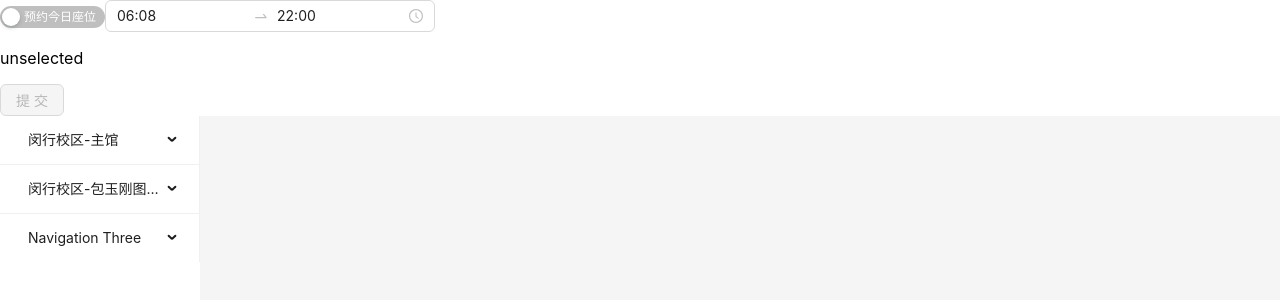
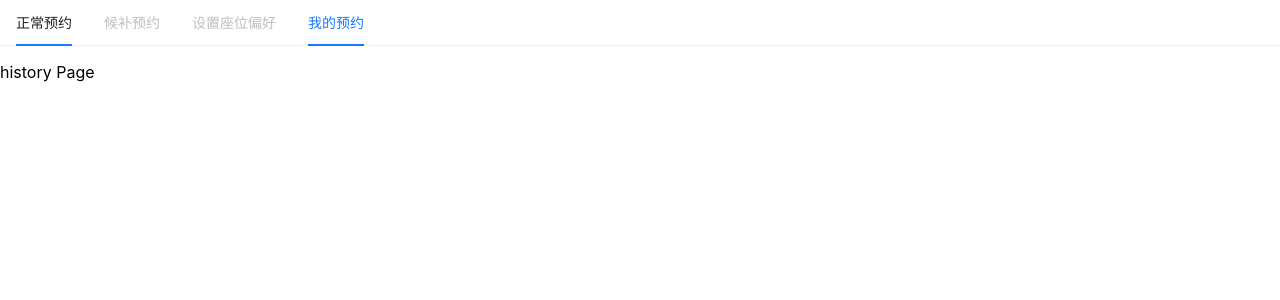
Before and after one commit to SS80194/LibraryAppointment-FrontEnd, a React (Create React App) app: page /history in a window 1280 px wide. Shown: the top 300 px of the page. Built offline with nearby package versions, Linux system fonts and the light colour scheme.

Commit message:
加入导航栏和菜单

```diff
--- /dev/null
+++ b/src/Components/navbar.tsx
@@ -0,0 +1,43 @@
+import {Menu} from "antd"
+import type { MenuProps } from 'antd';
+import {useState} from "react"
+import {useNavigate} from "react-router-dom"
+
+type MenuItem = Required<MenuProps>['items'][number];
+
+const items: MenuItem[] = [
+    {
+      label: '正常预约',
+      key: 'appoint',
+    },
+    {
+      label: '候补预约',
+      key: 'candidate',
+      disabled: true,
+    },
+    {
+        label: '设置座位偏好',
+        key : 'preference',
+        disabled: true,
+    },
+    {
+        label: '我的预约',
+        key : 'history',
+        disabled: false
+    }
+  ];
+
+export default function Navbar(props:{pageName:string})
+{
+    const [current, setCurrent] = useState(props.pageName);
+
+    let navigate = useNavigate();
+
+    const onClick: MenuProps['onClick'] = (e) => {
+        console.log('click ', e.key);
+        setCurrent(e.key);
+        navigate("/" + e.key);
+    };
+
+    return <Menu onClick={onClick} selectedKeys={[current]} mode="horizontal" items={items} />;
+}
--- a/src/page/appoint.tsx
+++ b/src/page/appoint.tsx
@@ -5,6 +5,7 @@ import {useState,useEffect} from "react"
 import SeatSelector from "../components/seatselector"
 import {SeatDat} from "../types"
 import {Switch,TimePicker,Button} from "antd"
+import Navbar from "../components/navbar"
 
 dayjs.extend(customParseFormat)
 
@@ -78,6 +79,7 @@ export default function AppointPage()
 
     //return Components:
     return <div>
+        <Navbar pageName="appoint"/>
         <Switch onChange={(e)=>setMode(e)}
             checkedChildren="预定次日座位"
             unCheckedChildren="预约今日座位"
--- a/src/page/history.tsx
+++ b/src/page/history.tsx
@@ -0,0 +1,9 @@
+import Navbar from "../components/navbar"
+
+export default function History()
+{
+    return <>
+        <Navbar pageName="history"></Navbar>
+        <p>history Page</p>
+    </>
+}
--- a/src/page/login.tsx
+++ b/src/page/login.tsx
@@ -0,0 +1,4 @@
+export default function Login()
+{
+    return <></>
+}
--- a/src/page/preference.tsx
+++ b/src/page/preference.tsx
@@ -0,0 +1,4 @@
+export default function Preference()
+{
+    return <></>
+}
--- a/src/router/router.tsx
+++ b/src/router/router.tsx
@@ -1,11 +1,21 @@
 import AppointPage from "../page/appoint"
-import { BrowserRouter } from "react-router-dom"
+import History from "../page/history"
+import Login from "../page/login"
+import Preference from "../page/preference"
+import { BrowserRouter, Route, Routes, useNavigate } from "react-router-dom"
+
 
 export default function AppRouter()
 {
+    //let navigate = useNavigate();
+
     return (
     <BrowserRouter>
-        <AppointPage/>
+        <Routes>
+            <Route path="/" element={<AppointPage/>}/>
+            <Route path="/appoint" element={<AppointPage/>}/>
+            <Route path="/history" element={<History/>}/>
+        </Routes>
     </BrowserRouter>
     )
 }
```
Also changed, not shown: src/page/candidate.tsx (added, +9 -0 lines), 1 other file (tests, documents, lock files or other folders).
